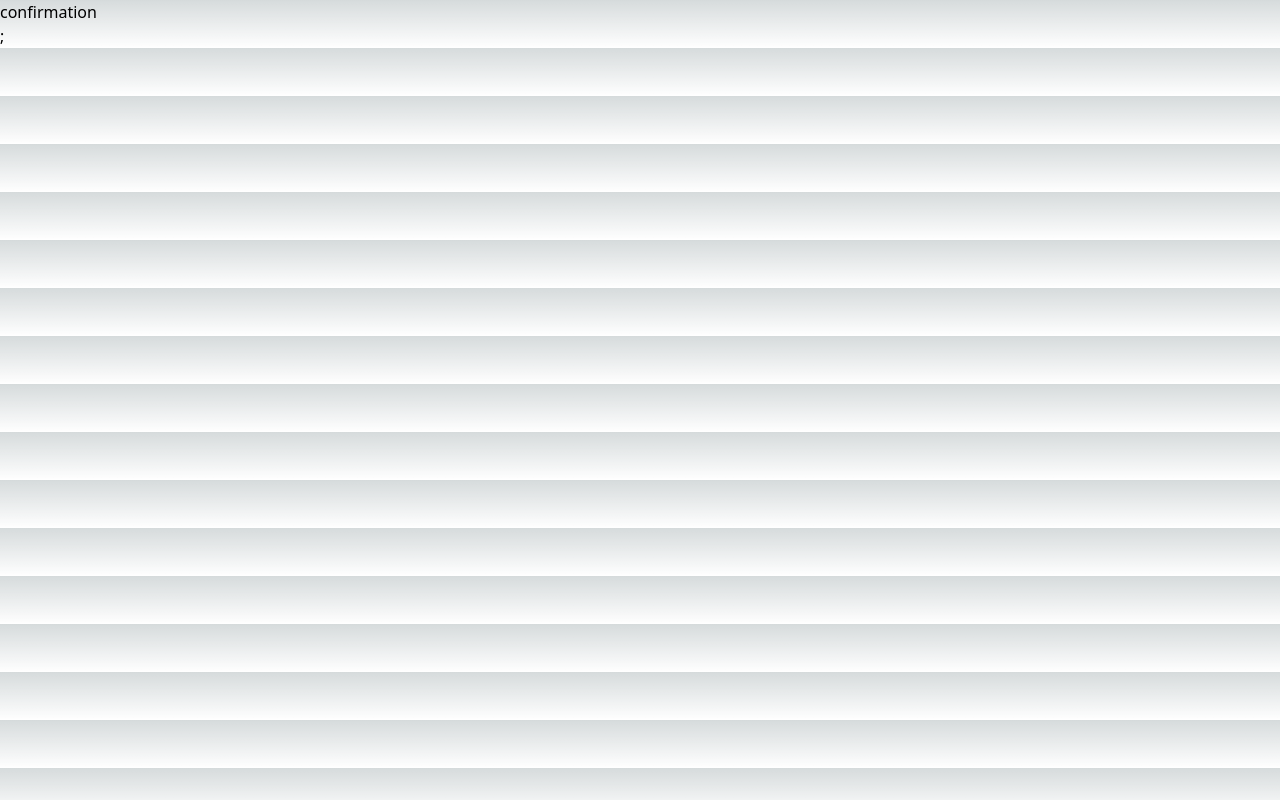
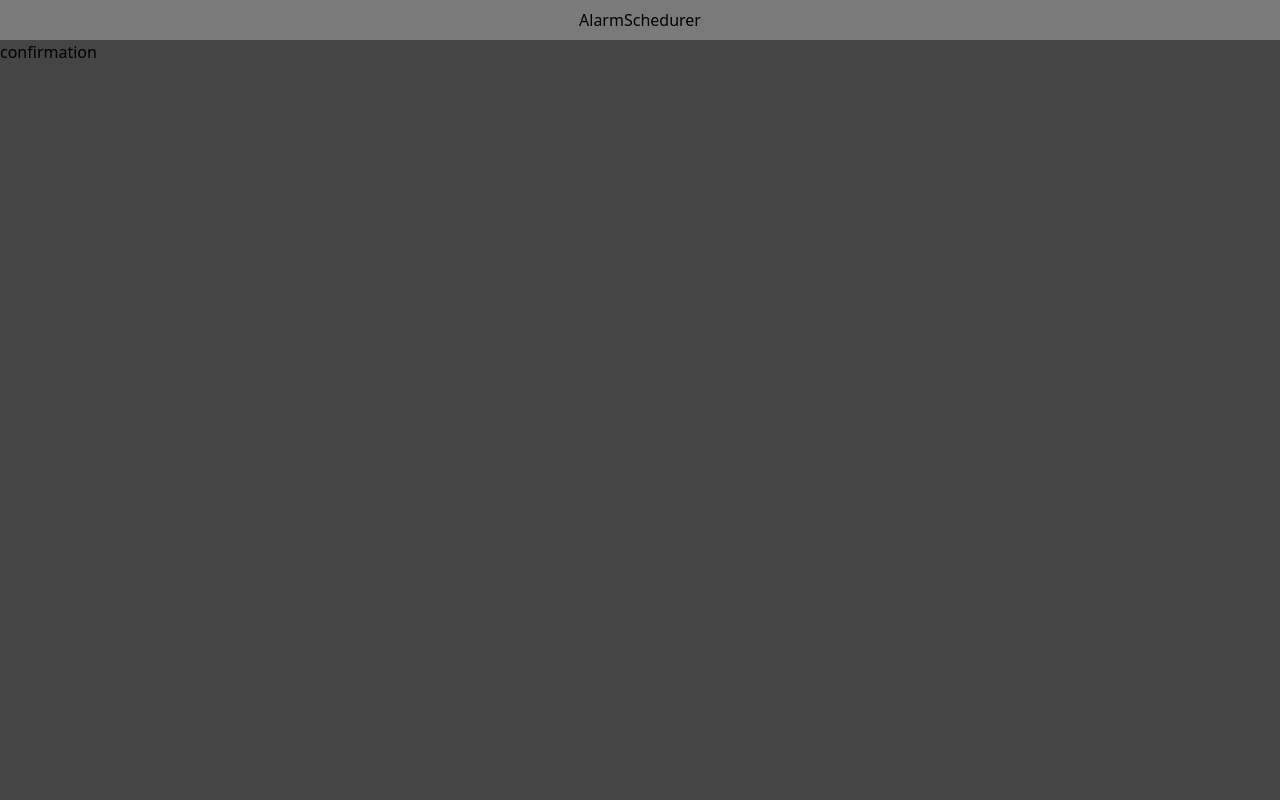
Before and after one commit to k-kazuma/alarmInfo, a Next.js app: page /Confirmation in a window 1280 px wide. Built offline with nearby package versions, Linux system fonts and the light colour scheme.

Commit message:
useRouter実装

```diff
--- a/pages/Confirmation.tsx
+++ b/pages/Confirmation.tsx
@@ -1,9 +1,16 @@
 import React from "react";
+import Header from "./Header";
+import { useRouter } from "next/router";
 
-const Confirmation = (comment: String, content: String) => {
+const Confirmation = () => {
+  const router = useRouter();
+  const comment = router.query.comment;
   return (
     <>
-      <div>confirmation</div>;
+      <Header />
+      <div>confirmation</div>
+      {comment == "" ? "問い合わせ内容を入力してください" : comment}
+      <p>{comment}</p>
     </>
   );
 };
--- /dev/null
+++ b/pages/Header.tsx
@@ -0,0 +1,16 @@
+import React from "react";
+import Link from "next/link";
+
+function Header() {
+  return (
+    <>
+      <div className="header p-2">
+        <Link href={"/"}>
+          <h2 className="text-center">AlarmSchedurer</h2>
+        </Link>
+      </div>
+    </>
+  );
+}
+
+export default Header;
--- a/pages/index.tsx
+++ b/pages/index.tsx
@@ -2,6 +2,7 @@ import Image from "next/image";
 import { Inter } from "next/font/google";
 import { useState } from "react";
 import Link from "next/link";
+import Header from "./Header";
 
 const inter = Inter({ subsets: ["latin"] });
 
@@ -20,6 +21,8 @@ export default function Home() {
   };
 
   return (
+    <>
+      <Header />
       <div>
         <div className="text-center mt-5 mx-auto">
           <h2>【ご意見・ご要望】</h2>
@@ -47,14 +50,19 @@ export default function Home() {
                 rows={7}
                 className="w-full px-0 text-sm text-gray-900 bg-white border-0 dark:bg-gray-800 focus:ring-0 dark:text-white dark:placeholder-gray-400"
                 placeholder="こちらにご記入をお願いします..."
-              required
                 value={comment} // 状態の値を反映
                 onChange={(e) => setComment(e.target.value)}
+                required
               ></textarea>
             </div>
             <div className="flex items-center px-3 py-2 border-t dark:border-gray-600">
               <Link
-              href={"/Confirmation"}
+                href={{
+                  pathname: `/Confirmation`,
+                  query: {
+                    comment: comment,
+                  },
+                }}
                 content="aaa"
                 type="submit"
                 className=" mr-0 ml-auto inline-flex items-center py-2.5 px-4 text-xs font-medium text-center text-white bg-blue-700 rounded-lg focus:ring-4 focus:ring-blue-200 dark:focus:ring-blue-900 hover:bg-blue-800"
@@ -66,7 +74,11 @@ export default function Home() {
             </div>
           </div>
         </form>
+        <Link href={"/privacypolicy"} type="submit" className="text-slate-400	">
+          プライバシーポリシー
+        </Link>
       </div>
+    </>
   );
 }
 
--- a/pages/privacypolicy.tsx
+++ b/pages/privacypolicy.tsx
@@ -1,7 +1,10 @@
 import React from "react";
+import Header from "./Header";
 
 function privacypolicy() {
   return (
+    <>
+      <Header />
       <div className="m-4 p-3">
         <h2 className="my-2 text-xl">プライバシーポリシー</h2>
         <p className="p-3">
@@ -20,6 +23,7 @@ function privacypolicy() {
         <h3 className="my-2 text-xl">6. 改定について</h3>
         本プライバシーポリシーは、必要に応じて改定されることがあります。改定が行われた場合は、当アプリ内または公式ウェブサイトにて通知いたします。
       </div>
+    </>
   );
 }
 
--- a/styles/globals.css
+++ b/styles/globals.css
@@ -17,13 +17,11 @@
 }
 
 body {
-  color: rgb(var(--foreground-rgb));
-  background: linear-gradient(
-      to bottom,
-      transparent,
-      rgb(var(--background-end-rgb))
-    )
-    rgb(var(--background-start-rgb));
+  background-color: rgb(69 69 69);
+}
+
+.header {
+  background-color: rgb(122 122 122);
 }
 
 @layer utilities {
```
Lines whose indentation alone changed are shown as unchanged.
